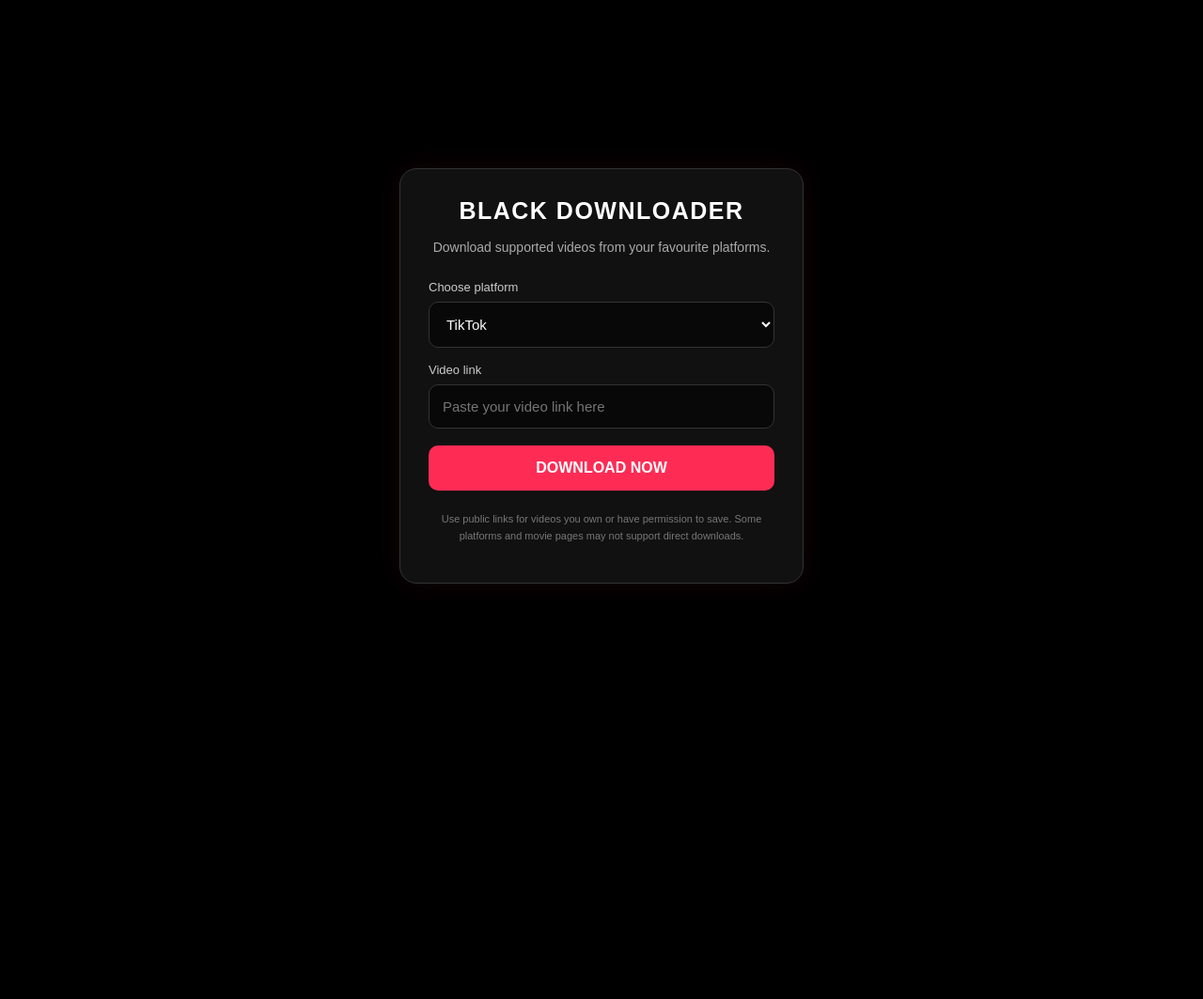
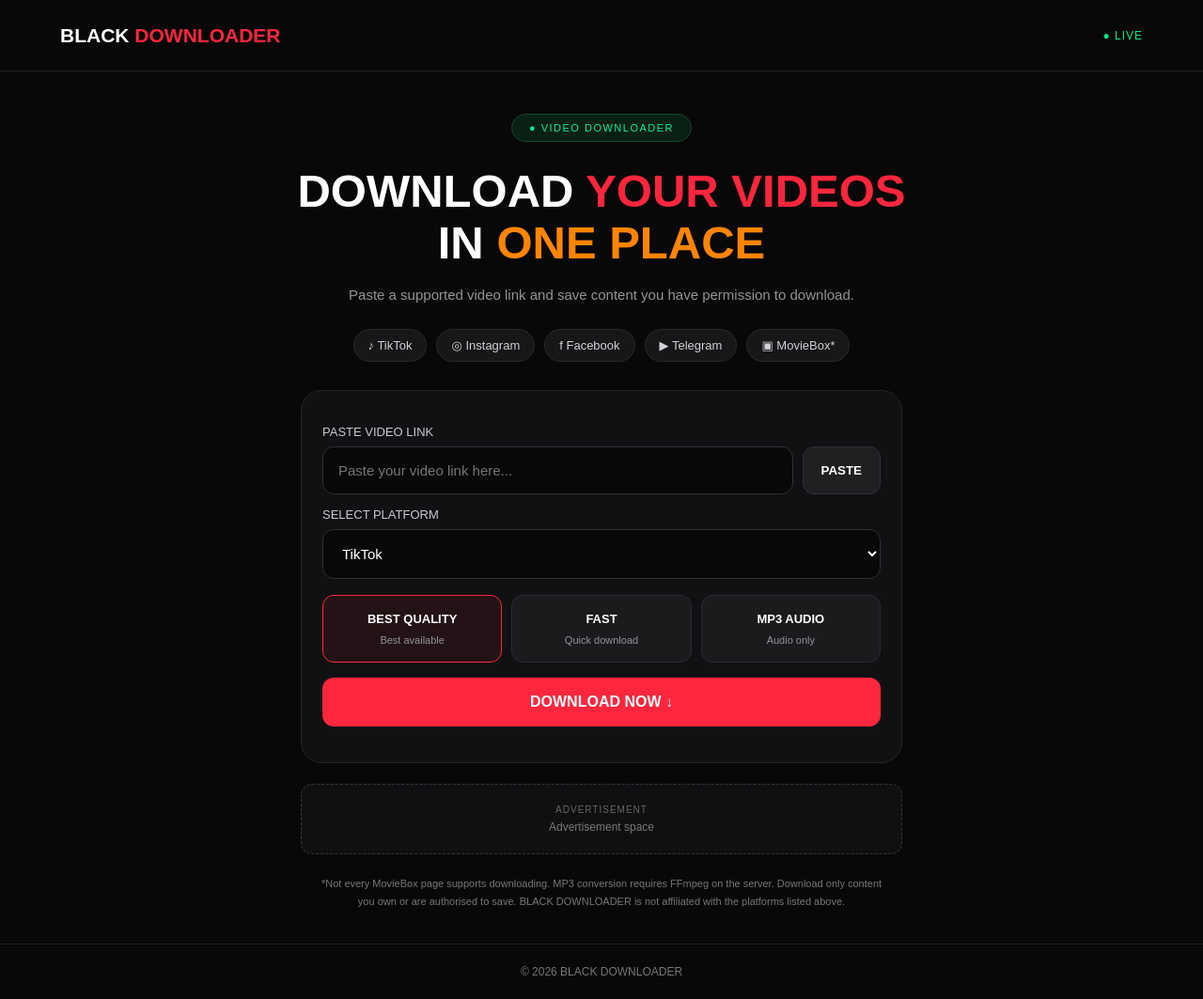
Before and after one commit to JUSTINOMEGA/black-downloader-, a Flask app: page / in a window 1280 px wide. Shown: the whole page at 94% size. Before the commit the page ends 621 px from the top, so only its background shows below. Run offline with Flask 3, Linux system fonts and the light colour scheme.

Commit message:
Update index.html

```diff
--- a/templates/index.html
+++ b/templates/index.html
@@ -3,125 +3,79 @@
 <html lang="en">
 <head>
 <meta charset="UTF-8">
-    <meta name="viewport" content="width=device-width, initial-scale=1.0">
-    <meta name="theme-color" content="#000000">
+<meta name="viewport" content="width=device-width, initial-scale=1">
+<meta name="theme-color" content="#080808">
 <title>BLACK DOWNLOADER</title>
+<meta name="description" content="Download supported videos you have permission to save.">
+
+<!-- Adsterra Popunder -->
+<script data-cfasync="false" src="https://accountut.com/1/87e172de6eacde98194e479419b0040d"></script>
 
 <style>
-        * {
-            box-sizing: border-box;
-        }
-
-        body {
-            font-family: Arial, sans-serif;
-            background: #000;
-            color: #fff;
-            display: flex;
-            justify-content: center;
-            align-items: center;
-            min-height: 100vh;
-            margin: 0;
-            padding: 20px;
-        }
-
-        .box {
-            width: 100%;
-            max-width: 430px;
-            padding: 30px;
-            text-align: center;
-            background: #111;
-            border: 1px solid #333;
-            border-radius: 18px;
-            box-shadow: 0 0 30px rgba(254, 44, 85, 0.08);
-        }
-
-        h1 {
-            font-size: 25px;
-            letter-spacing: 1.5px;
-            margin: 0 0 10px;
-        }
-
-        .subtitle {
-            color: #aaa;
-            font-size: 14px;
-            line-height: 1.5;
-            margin-bottom: 24px;
-        }
-
-        label {
-            display: block;
-            text-align: left;
-            font-size: 13px;
-            color: #ccc;
-            margin: 16px 0 8px;
-        }
-
-        select,
-        input {
-            display: block;
-            width: 100%;
-            padding: 14px;
-            color: #fff;
-            background: #080808;
-            border: 1px solid #333;
-            border-radius: 10px;
-            font-size: 15px;
-        }
-
-        select:focus,
-        input:focus {
-            outline: 2px solid #fe2c55;
-            outline-offset: 1px;
-        }
-
-        button {
-            width: 100%;
-            padding: 15px;
-            margin-top: 18px;
-            background: #fe2c55;
-            color: #fff;
-            border: none;
-            border-radius: 10px;
-            font-size: 16px;
-            font-weight: bold;
-            cursor: pointer;
-            transition: opacity 0.2s;
-        }
-
-        button:hover {
-            opacity: 0.9;
-        }
-
-        button:disabled {
-            opacity: 0.55;
-            cursor: wait;
-        }
-
-        #msg {
-            margin-top: 18px;
-            font-size: 14px;
-            line-height: 1.6;
-            overflow-wrap: anywhere;
-        }
-
-        .note {
-            margin-top: 22px;
-            color: #777;
-            font-size: 11px;
-            line-height: 1.6;
-        }
+*{box-sizing:border-box}
+:root{--red:#ff263d;--orange:#ff8500;--panel:#111113;--muted:#92929b}
+body{margin:0;background:#080808;color:#fff;font-family:Arial,Helvetica,sans-serif}
+header{height:76px;border-bottom:1px solid #202024;display:flex;align-items:center;justify-content:space-between;padding:0 5%}
+.brand{font-size:21px;font-weight:900}.brand span{color:var(--red)}
+.live{color:#00e98b;font-size:12px;letter-spacing:1px}
+main{width:min(760px,94%);margin:45px auto 35px;text-align:center}
+.pill{display:inline-block;border:1px solid #16472e;background:#092015;color:#00ed91;padding:8px 18px;border-radius:30px;font-size:11px;letter-spacing:1.5px}
+h1{font-size:clamp(29px,5vw,49px);line-height:1.12;margin:25px 0 14px;font-weight:900}
+h1 span{color:var(--red)}h1 em{font-style:normal;color:var(--orange)}
+.subtitle{color:var(--muted);font-size:15px;line-height:1.7}
+.platforms{display:flex;justify-content:center;gap:10px;flex-wrap:wrap;margin:24px 0}
+.platforms span{background:#171719;border:1px solid #29292d;border-radius:25px;padding:9px 15px;font-size:13px;color:#d1d1d5}
+.panel{max-width:640px;margin:30px auto 0;padding:22px;background:var(--panel);border:1px solid #252529;border-radius:22px;text-align:left}
+label{display:block;color:#c9c9cf;font-size:13px;margin:14px 0 8px}
+.inputrow{display:flex;gap:10px}
+input,select{width:100%;min-width:0;padding:16px;color:#fff;background:#080808;border:1px solid #303035;border-radius:12px;font-size:15px}
+input:focus,select:focus{outline:2px solid var(--red)}
+button{border:0;cursor:pointer;font-weight:bold;border-radius:12px}
+.paste{padding:0 19px;background:#202023;color:white;border:1px solid #303035}
+.options{display:grid;grid-template-columns:repeat(3,minmax(0,1fr));gap:10px;margin-top:17px}
+.option{background:#1b1b1e;color:#fff;border:1px solid #2a2a30;padding:16px 5px;min-height:72px}
+.option strong{display:block;font-size:13px}
+.option small{display:block;color:var(--muted);font-size:11px;margin-top:9px;font-weight:normal}
+.option.active{border-color:var(--red);background:#241316}
+.download{width:100%;margin-top:16px;padding:17px;background:var(--red);color:white;font-size:16px}
+.download:disabled{opacity:.6;cursor:wait}
+#msg{font-size:13px;line-height:1.6;overflow-wrap:anywhere;margin-top:16px;color:#e8e8e8}
+.ad{max-width:640px;min-height:75px;margin:22px auto;background:#101012;border:1px dashed #36363b;border-radius:12px;display:flex;align-items:center;justify-content:center;text-align:center;padding:12px;color:#777;font-size:12px}
+.ad-label{display:block;font-size:10px;letter-spacing:1px;margin-bottom:6px;color:#666}
+.note{font-size:11px;line-height:1.7;color:#777;text-align:center;margin:22px auto;max-width:600px}
+footer{border-top:1px solid #202024;padding:22px;text-align:center;color:#777;font-size:12px}
+@media(max-width:480px){header{padding:0 4%;height:65px}.brand{font-size:18px}main{margin-top:32px}.panel{padding:15px}.inputrow{flex-wrap:wrap}.paste{padding:13px;width:100%}.options{gap:6px}.option{padding:13px 3px}.option strong{font-size:11px}}
 </style>
 </head>
 
 <body>
-    <main class="box">
-        <h1>BLACK DOWNLOADER</h1>
-        <p class="subtitle">
-            Download supported videos from your favourite platforms.
-        </p>
+<header>
+  <div class="brand">BLACK <span>DOWNLOADER</span></div>
+  <div class="live">● LIVE</div>
+</header>
 
+<main>
+  <div class="pill">● VIDEO DOWNLOADER</div>
+  <h1>DOWNLOAD <span>YOUR VIDEOS</span><br>IN <em>ONE PLACE</em></h1>
+  <p class="subtitle">Paste a supported video link and save content you have permission to download.</p>
+
+  <div class="platforms">
+    <span>♪ TikTok</span>
+    <span>◎ Instagram</span>
+    <span>f Facebook</span>
+    <span>▶ Telegram</span>
+    <span>▣ MovieBox*</span>
+  </div>
+
+  <section class="panel">
     <form id="downloadForm">
-            <label for="platform">Choose platform</label>
+      <label for="url">PASTE VIDEO LINK</label>
+      <div class="inputrow">
+        <input id="url" name="url" type="url" placeholder="Paste your video link here..." required>
+        <button class="paste" id="pasteBtn" type="button">PASTE</button>
+      </div>
+
+      <label for="platform">SELECT PLATFORM</label>
       <select id="platform" name="platform">
         <option value="TikTok">TikTok</option>
         <option value="Instagram">Instagram</option>
@@ -131,26 +85,38 @@
         <option value="Direct">Direct video link</option>
       </select>
 
-            <label for="url">Video link</label>
-            <input
-                id="url"
-                name="url"
-                type="url"
-                placeholder="Paste your video link here"
-                autocomplete="url"
-                required
-            >
+      <div class="options">
+        <button type="button" class="option active" data-mode="best">
+          <strong>BEST QUALITY</strong><small>Best available</small>
+        </button>
+        <button type="button" class="option" data-mode="fast">
+          <strong>FAST</strong><small>Quick download</small>
+        </button>
+        <button type="button" class="option" data-mode="audio">
+          <strong>MP3 AUDIO</strong><small>Audio only</small>
+        </button>
+      </div>
 
-            <button id="btn" type="submit">DOWNLOAD NOW</button>
+      <button class="download" id="btn" type="submit">DOWNLOAD NOW ↓</button>
     </form>
+    <div id="msg" role="status" aria-live="polite"></div>
+  </section>
 
-        <div id="msg" role="status" aria-live="polite"></div>
+  <aside class="ad">
+    <div>
+      <span class="ad-label">ADVERTISEMENT</span>
+      Advertisement space
+    </div>
+  </aside>
 
   <p class="note">
-            Use public links for videos you own or have permission to save.
-            Some platforms and movie pages may not support direct downloads.
+    *Not every MovieBox page supports downloading. MP3 conversion requires FFmpeg
+    on the server. Download only content you own or are authorised to save.
+    BLACK DOWNLOADER is not affiliated with the platforms listed above.
   </p>
 </main>
+
+<footer>© <span id="year"></span> BLACK DOWNLOADER</footer>
 
 <script>
 const form = document.getElementById("downloadForm");
@@ -158,81 +124,92 @@
 const platform = document.getElementById("platform");
 const button = document.getElementById("btn");
 const message = document.getElementById("msg");
+let mode = "best";
 
-        form.addEventListener("submit", async (event) => {
+document.getElementById("year").textContent = new Date().getFullYear();
+
+document.querySelectorAll(".option").forEach(option => {
+  option.addEventListener("click", () => {
+    document.querySelectorAll(".option").forEach(item => item.classList.remove("active"));
+    option.classList.add("active");
+    mode = option.dataset.mode;
+    message.textContent = "";
+  });
+});
+
+document.getElementById("pasteBtn").addEventListener("click", async () => {
+  try {
+    input.value = await navigator.clipboard.readText();
+    message.textContent = input.value ? "Link pasted. Ready to download." : "Your clipboard is empty.";
+  } catch {
+    message.textContent = "Clipboard access unavailable. Paste your link into the box manually.";
+    input.focus();
+  }
+});
+
+form.addEventListener("submit", async event => {
   event.preventDefault();
-
   const url = input.value.trim();
 
-            if (!url) {
-                message.textContent = "Please paste a video link.";
+  try {
+    const parsed = new URL(url);
+    if (!["http:", "https:"].includes(parsed.protocol)) throw new Error();
+  } catch {
+    message.textContent = "Enter a valid video link beginning with http:// or https://.";
     return;
   }
 
   button.disabled = true;
-            button.textContent = "PLEASE WAIT...";
-            message.textContent = "Checking link and preparing download...";
+  button.textContent = "PREPARING DOWNLOAD...";
+  message.textContent = "Checking link and preparing your download. Large files may take a while.";
 
   try {
     const response = await fetch("/api/download", {
       method: "POST",
-                    headers: {
-                        "Content-Type": "application/json"
-                    },
-                    body: JSON.stringify({
-                        url: url,
-                        platform: platform.value
-                    })
+      headers: {"Content-Type": "application/json"},
+      body: JSON.stringify({url, platform: platform.value, mode})
     });
 
-                const contentType =
-                    response.headers.get("content-type") || "";
+    const type = response.headers.get("content-type") || "";
 
-                if (!response.ok) {
-                    let errorMessage = "Download failed. Please try again.";
-
-                    if (contentType.includes("application/json")) {
+    if (!response.ok || type.includes("application/json")) {
+      let detail = "Download failed. Try another supported link.";
+      if (type.includes("application/json")) {
         const data = await response.json();
-                        errorMessage = data.error || errorMessage;
+        detail = data.error || detail;
+      } else if (!response.ok) {
+        detail = (await response.text()).slice(0, 250) || detail;
       }
-
-                    throw new Error(errorMessage);
+      throw new Error(detail);
     }
 
     const blob = await response.blob();
-                const disposition =
-                    response.headers.get("content-disposition") || "";
+    if (!blob.size) throw new Error("The server returned an empty file.");
 
-                const match = disposition.match(
-                    /filename="?([^";]+)"?/i
-                );
-
-                const filename = match
-                    ? match[1]
-                    : "black-downloader-video.mp4";
+    const disposition = response.headers.get("content-disposition") || "";
+    const match = disposition.match(/filename="?([^";]+)"?/i);
+    const filename = match ? match[1] : (mode === "audio" ? "black-downloader.mp3" : "black-downloader-video.mp4");
 
     const objectUrl = URL.createObjectURL(blob);
     const link = document.createElement("a");
-
     link.href = objectUrl;
     link.download = filename;
     document.body.appendChild(link);
     link.click();
     link.remove();
-
     setTimeout(() => URL.revokeObjectURL(objectUrl), 60000);
 
-                message.textContent =
-                    "Your download is ready. Check your Downloads folder.";
-
+    message.textContent = "Your download is ready. Check your Downloads folder.";
   } catch (error) {
-                message.textContent =
-                    "Error: " + (error.message || "Download failed.");
+    message.textContent = "Error: " + (error.message || "Download failed.");
   } finally {
     button.disabled = false;
-                button.textContent = "DOWNLOAD NOW";
+    button.textContent = "DOWNLOAD NOW ↓";
   }
 });
 </script>
+
+<!-- Adsterra Social Bar -->
+<script data-cfasync="false" src="https://bellnewyork.org/14/ec5cf818a8aaeaa6ab2ab10d72065ce4"></script>
 </body>
 </html>
```
Lines whose indentation alone changed are shown as unchanged.
